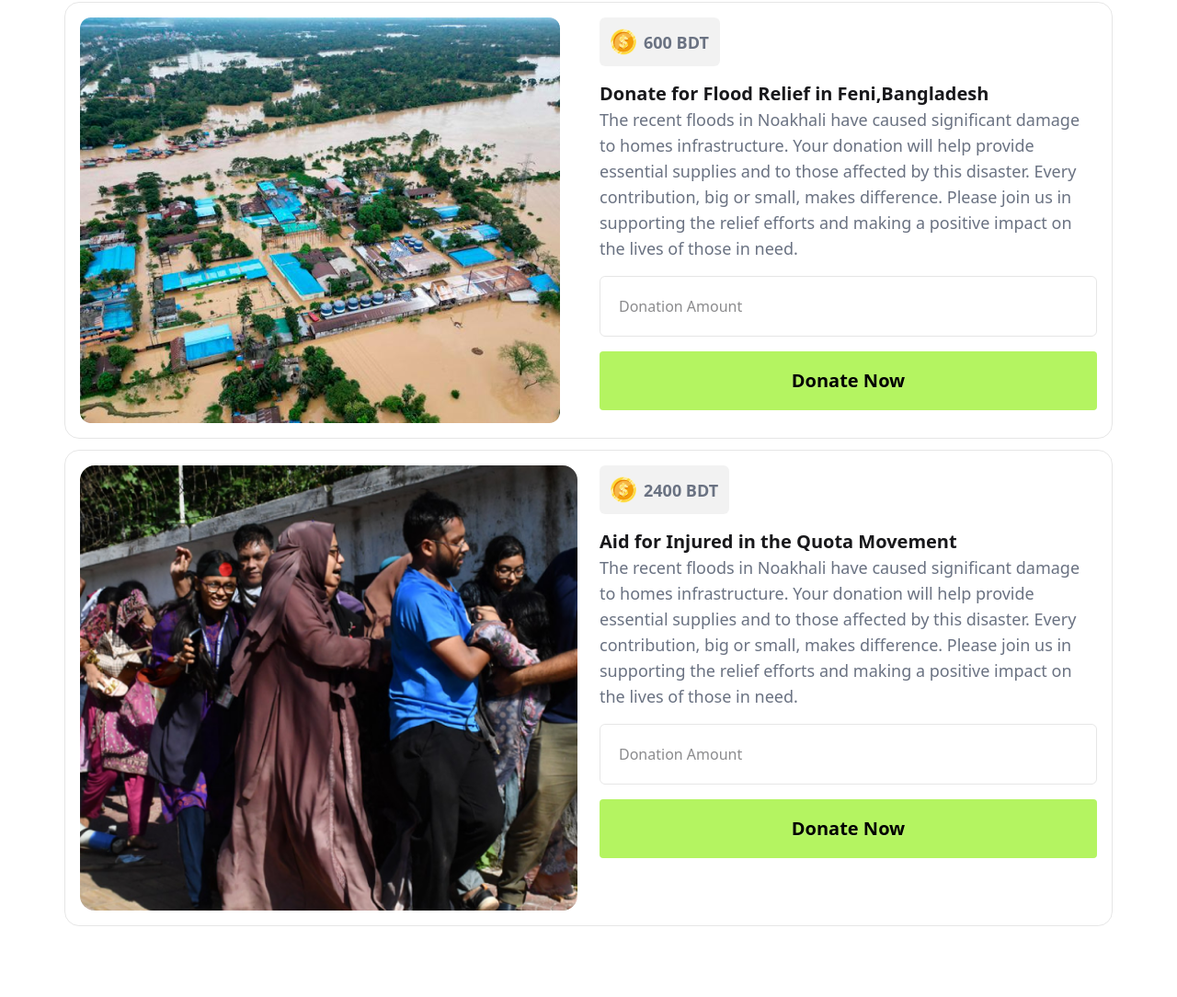
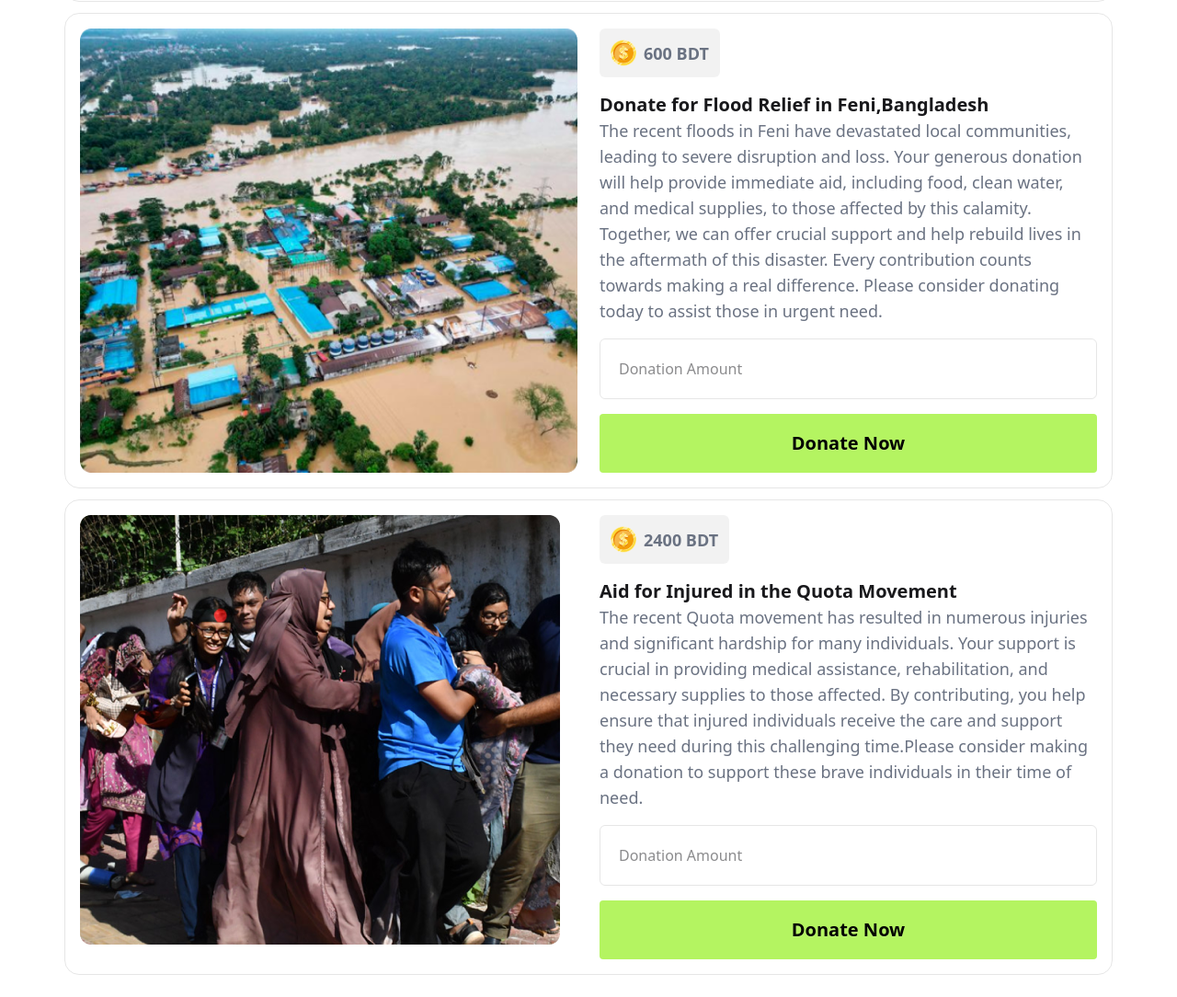
Before and after one commit to almamuntmn/assignment-05, a plain HTML site: page index.html in a window 1280 px wide. Shown: the part 669-1753 px from the top of the page at 92% size. Before the commit the page ends 1676 px from the top, so only its background shows below. Drawn offline with nearby package versions, Linux system fonts and the light colour scheme.

Commit message:
ui ready

```diff
--- a/index.html
+++ b/index.html
@@ -39,7 +39,7 @@
             </nav>
         </div>
     </section>
-    <section class="mt-4 lg:mt-10 lg:max-w-[1140px] mx-auto">
+    <section class="mt-4 lg:my-8 lg:max-w-[1140px] mx-auto">
         <!-- buttons -->
         <div class="flex justify-center mx-10 lg:mx-0 lg:gap-8">
             <button
@@ -95,11 +95,12 @@
                 </div>
                 <div>
                     <h3 class="text-xl font-bold">Donate for Flood Relief in Feni,Bangladesh</h3>
-                    <p class="text-lg font-light text-gray-500"> The recent floods in Noakhali have caused significant
-                        damage to homes infrastructure. Your
-                        donation will help provide essential supplies and to those affected by this disaster. Every
-                        contribution, big or small, makes difference. Please join us in supporting the relief efforts
-                        and making a positive impact on the lives of those in need.</p>
+                    <p class="text-lg font-light text-gray-500">The recent floods in Feni have devastated local
+                        communities, leading to severe disruption and loss. Your generous donation will help provide
+                        immediate aid, including food, clean water, and medical supplies, to those affected by this
+                        calamity. Together, we can offer crucial support and help rebuild lives in the aftermath of this
+                        disaster. Every contribution counts towards making a real difference. Please consider donating
+                        today to assist those in urgent need.</p>
                 </div>
                 <div class="flex flex-col gap-4">
                     <input class="px-5 py-5 border-[rgba(17,17,17,0.1)] rounded-md" type="text" name="Donation" id=""
@@ -116,11 +117,11 @@
         <div
             class="border rounded-2xl border-[rgba(17,17,17,0.1)] p-4 mx-3 lg:mx-0 flex flex-col lg:flex-row items-stretch gap-6">
             <!-- photo -->
-            <div class="lg:w-1/2 h-full">
-                <img src="assets/quota-protest.png" alt="" class="w-full h-full object-cover rounded-2xl" />
+            <div class="lg:w-1/2 lg:h-fit">
+                <img src="assets/quota-protest.png" alt="" class="object-cover" />
             </div>
             <!-- content -->
-            <div class="lg:w-1/2 flex flex-col justify-between h-full space-y-4">
+            <div class="lg:w-1/2 lg:flex flex-col justify-between h-full space-y-4">
                 <div
                     class="flex items-center text-lg font-semibold gap-2 bg-[rgba(17,17,17,0.05)] max-w-max rounded-md p-3">
                     <button><img src="assets/coin.png" alt=""></button>
@@ -128,11 +129,12 @@
                 </div>
                 <div>
                     <h3 class="text-xl font-bold">Aid for Injured in the Quota Movement</h3>
-                    <p class="text-lg font-light text-gray-500"> The recent floods in Noakhali have caused significant
-                        damage to homes infrastructure. Your
-                        donation will help provide essential supplies and to those affected by this disaster. Every
-                        contribution, big or small, makes difference. Please join us in supporting the relief efforts
-                        and making a positive impact on the lives of those in need.</p>
+                    <p class="text-lg font-light text-gray-500"> The recent Quota movement has resulted in numerous
+                        injuries and significant hardship for many individuals. Your support is crucial in providing
+                        medical assistance, rehabilitation, and necessary supplies to those affected. By contributing,
+                        you help ensure that injured individuals receive the care and support they need during this
+                        challenging time.Please consider making a donation to support these brave individuals in their
+                        time of need.</p>
                 </div>
                 <div class="flex flex-col gap-4">
                     <input class="px-5 py-5 border-[rgba(17,17,17,0.1)] rounded-md" type="text" name="Donation" id=""
@@ -144,6 +146,7 @@
             </div>
         </div>
     </section>
+    <br>
 </body>
 
 </html>
```
